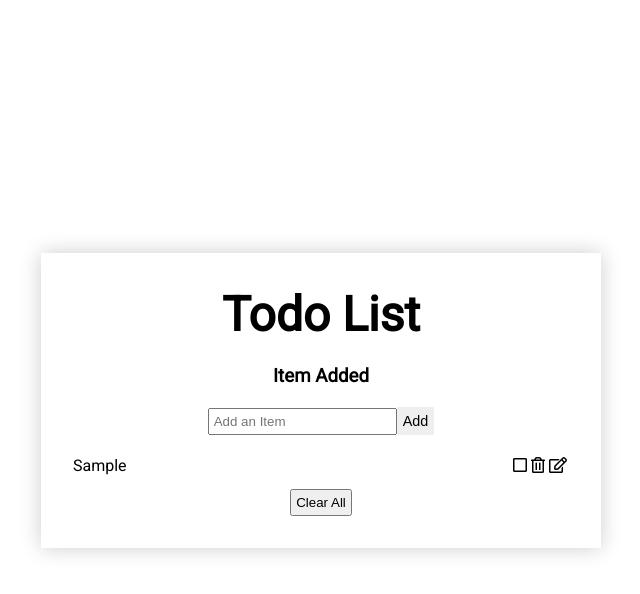
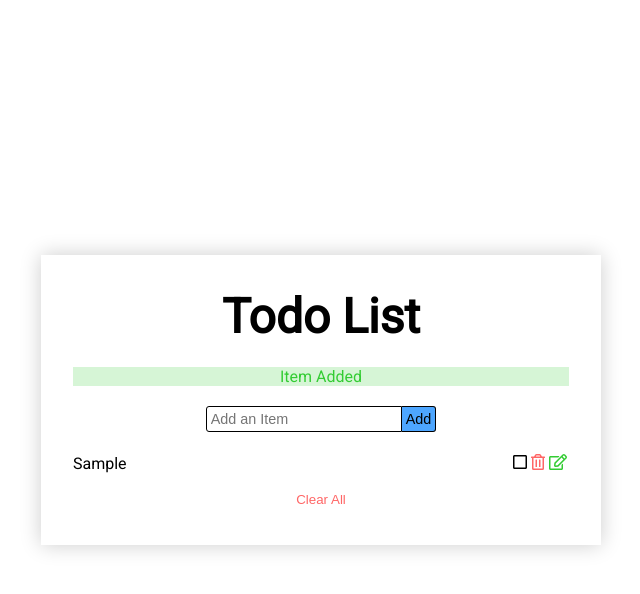
Before and after one commit to Dennull/todo-list-basic, a React (Create React App) app: page / in a window 1280 px wide. Both pictures are taken after typing "Sample" into the empty fields and a click on the button "Add". Shown: the top 594 px of the page, without its empty margins (319-959 px from the left). Built offline with nearby package versions, Linux system fonts and the light colour scheme.

Commit message:
Styling: added colors and button styling

```diff
--- a/src/Alert.js
+++ b/src/Alert.js
@@ -10,7 +10,7 @@ const Alert = ({ message, type, removeAlert, list }) => {
 
   return (
     <div className={`alert alert-${type}`}>
-      <h3>{message}</h3>
+      <p>{message}</p>
     </div>
   );
 };
--- a/src/App.css
+++ b/src/App.css
@@ -42,13 +42,24 @@ h1 {
 
 .todo-input {
   padding: 0.25rem;
+  border: 1px solid black;
+  border-radius: 3px 0px 0px 3px;
+  font-size: 0.9rem;
 }
 
 .submit-btn {
   padding: 0.25rem;
-  border-color: transparent;
+  border: 1px solid black;
+  border-left-style: none;
+  border-radius: 0px 3px 3px 0px;
+  background-color: #4da6ff;
+  cursor: pointer;
   font-size: 0.9rem;
-  cursor: pointer;
+  transition: 0.3s linear;
+}
+
+.submit-btn:hover {
+  background-color: #0080ff;
 }
 
 /* Todo List */
@@ -60,6 +71,14 @@ h1 {
   border-color: transparent;
   cursor: pointer;
   font-size: 1rem;
+}
+
+.delete-btn {
+  color: #ff6666;
+}
+
+.edit-btn {
+  color: #33cc33;
 }
 
 .list {
@@ -78,8 +97,16 @@ h1 {
 }
 
 .clear-btn {
+  border-color: transparent;
+  background-color: transparent;
+  color: #ff6666;
   padding: 0.25rem;
   cursor: pointer;
+  transition: 0.3s linear;
+}
+
+.clear-btn:hover {
+  color: #ff0000;
 }
 
 /* Alert */
@@ -88,3 +115,13 @@ h1 {
   margin-bottom: 1.25rem;
   text-transform: capitalize;
 }
+
+.alert-success {
+  color: #33cc33;
+  background-color: #d6f5d6;
+}
+
+.alert-error {
+  color: #ff0000;
+  background-color: #ffcccc;
+}
--- a/src/App.js
+++ b/src/App.js
@@ -49,7 +49,7 @@ function App() {
   const removeItem = (id) => {
     const newList = list.filter((item) => item.id !== id);
     setList(newList);
-    displayAlert(true, "Item removed", "success");
+    displayAlert(true, "Item removed", "error");
   };
 
   const editItem = (id) => {
@@ -68,7 +68,7 @@ function App() {
 
   const clearList = () => {
     setList([]);
-    displayAlert(true, "List cleared", "success");
+    displayAlert(true, "List cleared", "error");
   };
 
   const displayAlert = (show = false, message, type) => {
```
